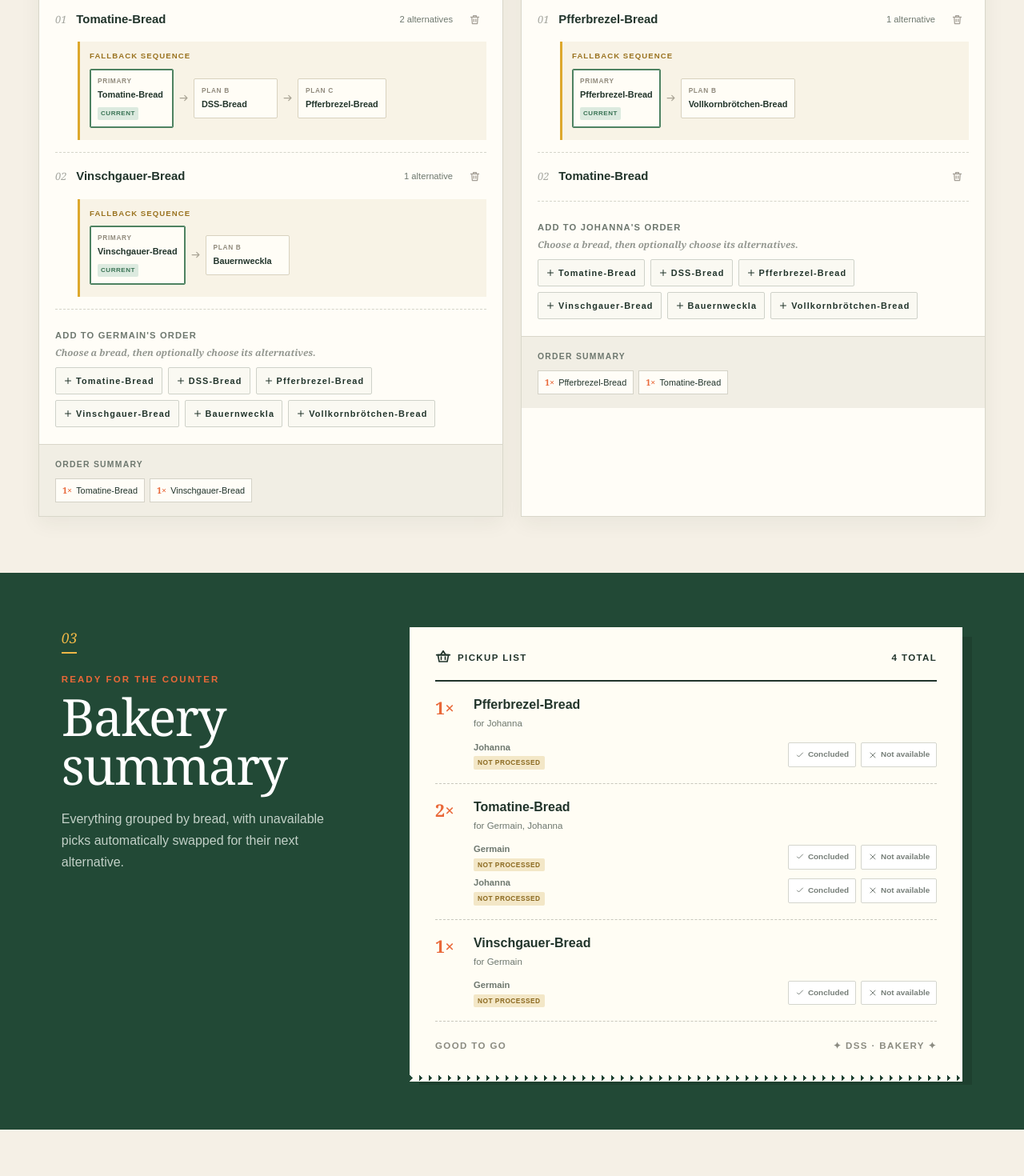
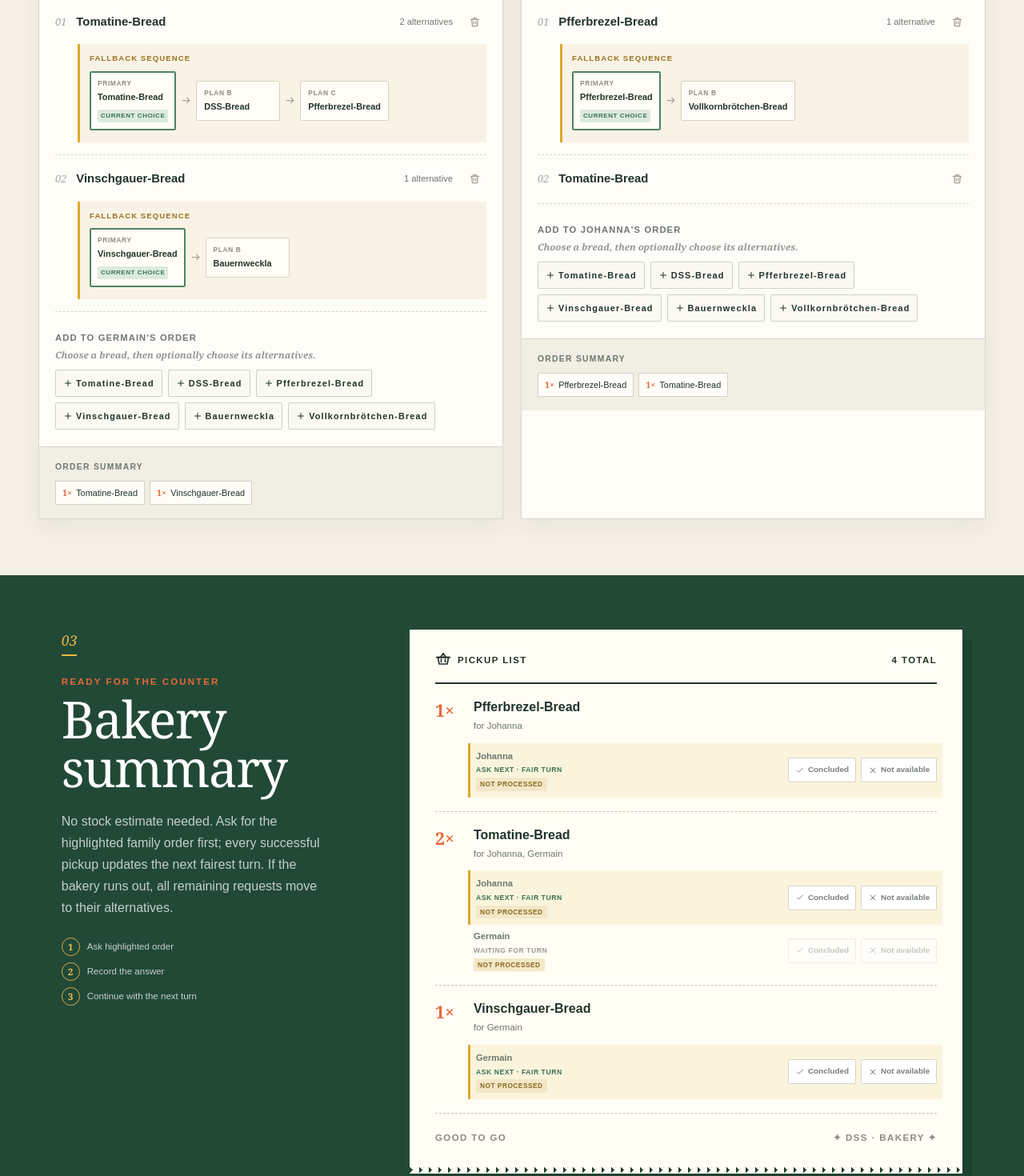
Before and after one commit to GermainGirndt/DSS-Broker, a Next.js app in the folder dss-broker/: page / in a window 1280 px wide. Shown: the part 880-2350 px from the top of the page at 80% size. Before the commit the page ends 2292 px from the top, so only its background shows below. Built offline with nearby package versions, Linux system fonts and the light colour scheme.

Commit message:
improve algorithm and style

```diff
--- a/dss-broker/app/globals.css
+++ b/dss-broker/app/globals.css
@@ -21,7 +21,7 @@ h1 { font-family:Georgia,serif; font-size:clamp(3.5rem,7vw,6rem); line-height:.8
 .number { color:var(--orange); font-family:Georgia,serif; font-style:italic; font-size:1.1rem; border-bottom:2px solid var(--orange); padding-bottom:4px; }
 h2 { margin:0; font-family:Georgia,serif; font-size:2.25rem; font-weight:500; letter-spacing:-.025em; }
 .product-bar { display:flex; gap:32px; align-items:center; background:var(--paper); border:1px solid var(--line); border-radius:3px; padding:22px; box-shadow:0 7px 24px rgba(42,51,43,.05); }
-.chips { display:flex; flex-wrap:wrap; gap:9px; flex:1; }
+.chips { display:flex; flex-wrap:wrap; align-items:flex-start; gap:12px; flex:1; }
 .chip { display:inline-flex; gap:8px; align-items:center; padding:7px 7px 7px 13px; border:1px solid #cfd2c9; border-radius:2px; background:#faf9f2; font-size:.82rem; font-weight:700; }
 .grain { color:var(--gold); }
 .chip>button { display:grid; place-items:center; width:26px; height:26px; margin-left:2px; border:0; border-left:1px solid #dedfd7; background:transparent; color:#a4a39c; }
@@ -47,7 +47,7 @@ h3 { margin:0; font-family:Georgia,serif; font-size:1.45rem; }
 .order-item { padding:15px 0; border-bottom:1px dashed #d5d5ca; }
 .item-main { display:flex; align-items:center; gap:12px; }
 .item-index { font-family:Georgia,serif; color:#a3a59e; font-style:italic; font-size:.8rem; }
-.item-name { flex:1; display:flex; justify-content:space-between; align-items:center; gap:8px; }
+.item-name { flex:1; display:flex; flex-wrap:wrap; justify-content:space-between; align-items:center; gap:5px 8px; }
 .item-name strong { font-size:.93rem; }
 .item-name small { color:var(--muted); font-size:.7rem; display:flex; align-items:center; gap:4px; }
 .item-name small svg { width:13px; }
@@ -64,8 +64,12 @@ h3 { margin:0; font-family:Georgia,serif; font-size:1.45rem; }
 .fallback-step small,.fallback-step strong { display:block; }
 .fallback-step small { color:#918b7d; font-size:.52rem; font-weight:900; letter-spacing:.08em; text-transform:uppercase; }
 .fallback-step strong { margin-top:3px; color:var(--ink); font-size:.68rem; }
-.fallback-step em { display:inline-block; margin-top:5px; padding:2px 4px; border-radius:2px; background:#dceadf; color:#387253; font-size:.5rem; font-style:normal; font-weight:900; letter-spacing:.07em; text-transform:uppercase; }
+.fallback-step em { display:inline-flex; align-items:center; gap:3px; margin-top:5px; padding:2px 4px; border-radius:2px; background:#dceadf; color:#387253; font-size:.5rem; font-style:normal; font-weight:900; letter-spacing:.07em; text-transform:uppercase; }
+.fallback-step em svg { width:10px; height:10px; }
 .fallback-step.step-current { border-color:#4e8261; box-shadow:inset 0 0 0 1px #4e8261; }
+.fallback-step.step-concluded { border-color:#367650; background:#e6f1e8; box-shadow:inset 0 0 0 1px #367650,0 3px 9px rgba(40,90,60,.12); }
+.fallback-step.step-concluded strong { color:#245f3d; }
+.fallback-step.step-concluded em { background:#367650; color:#fff; }
 .fallback-step.step-unavailable { background:#eeeae1; opacity:.66; }
 .fallback-step.step-unavailable strong { text-decoration:line-through; }
 .add-order { padding:17px 20px 21px; }
@@ -93,7 +97,10 @@ h3 { margin:0; font-family:Georgia,serif; font-size:1.45rem; }
 .summary-intro { max-width:410px; }
 .number.light { color:#efb747; border-color:#efb747; display:inline-block; margin-bottom:24px; }
 .summary-intro h2 { font-size:clamp(2.6rem,5vw,4.4rem); line-height:.95; }
-.summary-intro>p:last-child { color:#c2d0c7; line-height:1.7; margin-top:22px; }
+.summary-intro>p:not(.eyebrow) { color:#c2d0c7; line-height:1.7; margin-top:22px; }
+.counter-guide { display:flex; flex-direction:column; gap:8px; margin-top:24px; }
+.counter-guide span { display:flex; align-items:center; gap:9px; color:#c5d2ca; font-size:.72rem; }
+.counter-guide strong { display:grid; place-items:center; flex:0 0 auto; width:23px; height:23px; border:1px solid #d8ad45; border-radius:50%; color:#f2c451; font-family:Georgia,serif; }
 .receipt { background:#fffdf4; color:var(--ink); padding:28px 32px; box-shadow:12px 12px 0 rgba(0,0,0,.12); position:relative; }
 .receipt:after { content:""; position:absolute; left:0; right:0; bottom:-8px; height:9px; background:linear-gradient(135deg,transparent 6px,#fffdf4 0) 0 0/12px 100%,linear-gradient(45deg,transparent 6px,#fffdf4 0) 0 0/12px 100%; }
 .receipt-top,.receipt-bottom { display:flex; justify-content:space-between; align-items:center; font-size:.72rem; font-weight:900; letter-spacing:.12em; }
@@ -115,6 +122,8 @@ h3 { margin:0; font-family:Georgia,serif; font-size:1.45rem; }
 .summary-actions { display:flex; flex-direction:column; gap:6px; margin-top:12px; }
 .summary-action { display:grid; grid-template-columns:minmax(70px,1fr) auto auto; gap:6px; align-items:center; }
 .summary-action>span { color:var(--muted); font-size:.7rem; font-weight:700; }
+.summary-action .queue-position { display:block; margin:3px 0 0; color:#387253; font-size:.54rem; font-weight:900; letter-spacing:.06em; text-transform:uppercase; }
+.summary-action .queue-position.waiting { color:#989b95; }
 .summary-action em { display:block; width:max-content; margin-top:3px; padding:2px 5px; border-radius:2px; font-size:.52rem; font-style:normal; letter-spacing:.06em; text-transform:uppercase; }
 .summary-action em.pending { color:#8b691f; background:#f3e7c7; }
 .summary-action em.done { color:#387253; background:#dceadf; }
@@ -122,7 +131,16 @@ h3 { margin:0; font-family:Georgia,serif; font-size:1.45rem; }
 .summary-action button.success.active { color:#fff; border-color:#387253; background:#387253; }
 .summary-action button.success:not(.active):hover { color:#387253; border-color:#387253; }
 .summary-action button.danger:hover { color:#fff; border-color:#c75c3b; background:#c75c3b; }
+.summary-action button:disabled { cursor:not-allowed; opacity:.42; }
+.summary-action button.success.active:disabled { opacity:1; }
+.summary-action.next-turn { margin-inline:-7px; padding:8px 7px; border-left:3px solid var(--gold); background:#fbf4dc; }
 .summary-action svg { width:12px; height:12px; }
+.unfulfilled-list { margin-top:18px; padding:13px; border:1px solid #e1b8aa; background:#fff2ed; }
+.unfulfilled-list>strong { display:block; margin-bottom:8px; color:#a8462f; font-size:.65rem; letter-spacing:.09em; text-transform:uppercase; }
+.unfulfilled-list>div { display:flex; align-items:flex-start; gap:8px; padding:7px 0; border-top:1px dashed #dfc9c0; }
+.unfulfilled-list svg { flex:0 0 auto; width:14px; height:14px; color:#bd4e34; }
+.unfulfilled-list span { font-size:.7rem; font-weight:800; }
+.unfulfilled-list small { display:block; margin-top:2px; color:#8c756d; font-weight:400; }
 .receipt-bottom { margin-top:22px; color:#8b8b81; }
 .summary-empty { padding:28px; text-align:center; font-family:Georgia,serif; font-style:italic; color:var(--muted); }
 @media (max-width:800px) { .hero { align-items:flex-start; flex-wrap:wrap; padding-top:45px; }.today { width:100%; margin:8px 0 0 108px; align-self:auto; text-align:left; }.product-bar { align-items:stretch; flex-direction:column; }.inline-form { border-left:0; border-top:1px solid var(--line); padding:20px 0 0; }.family-heading { flex-wrap:wrap; }.person-form { width:100%; margin-left:0; }.person-form input { flex:1; }.order-grid { grid-template-columns:1fr; }.summary-section { grid-template-columns:1fr; }.receipt { padding:24px 20px; } }
--- a/dss-broker/app/page.tsx
+++ b/dss-broker/app/page.tsx
@@ -5,12 +5,11 @@ import type { OrderItem, Product } from "./interfaces";
 
 type ItemNode = OrderItem & { id: string; alternativeOrderItem: ItemNode | null };
 type FamilyOrder = { id: string; name: string; items: ItemNode[] };
-type SummaryItem = { personId: string; personName: string; item: ItemNode };
+type CatalogProduct = { name: string };
+type SummaryItem = { personId: string; personName: string; item: ItemNode; isNext?: boolean };
 type AlternativeDraft = { rootId: string; targetId: string; targetName: string; chain: string[] };
 type PickupHistoryEntry = {
-  personId: string;
-  itemId: string;
-  previousItem: ItemNode;
+  previousOrders: FamilyOrder[];
   previousUnavailableProducts: Set<string>;
   message: string;
 };
@@ -23,7 +22,7 @@ const item = (name: string, alternative: ItemNode | null = null): ItemNode => ({
   status: "Not Processed",
 });
 
-const starterProducts = [
+const starterProductNames = [
   "Tomatine-Bread",
   "DSS-Bread",
   "Pfferbrezel-Bread",
@@ -31,6 +30,8 @@ const starterProducts = [
   "Bauernweckla",
   "Vollkornbrötchen-Bread",
 ];
+
+const starterProducts: CatalogProduct[] = starterProductNames.map((name) => ({ name }));
 
 function starterOrders(): FamilyOrder[] {
   return [
@@ -66,6 +67,25 @@ function itemSequence(node: ItemNode) {
     current = current.alternativeOrderItem;
   }
   return sequence;
+}
+
+function stableTieBreaker(value: string) {
+  let hash = 2166136261;
+  for (let index = 0; index < value.length; index += 1) {
+    hash ^= value.charCodeAt(index);
+    hash = Math.imul(hash, 16777619);
+  }
+  return hash >>> 0;
+}
+
+function markProductUnavailable(node: ItemNode, productName: string): ItemNode {
+  return {
+    ...node,
+    status: node.product.name === productName && node.status !== "Concluded" ? "Non Available" : node.status,
+    alternativeOrderItem: node.alternativeOrderItem
+      ? markProductUnavailable(node.alternativeOrderItem, productName)
+      : null,
+  };
 }
 
 function tallyItems(items: ItemNode[]) {
@@ -115,29 +135,48 @@ export default function Home() {
       if (!current) return;
       grouped.set(current.product.name, [...(grouped.get(current.product.name) ?? []), { personId: person.id, personName: person.name, item: current }]);
     }));
-    return [...grouped.entries()].sort(([a], [b]) => a.localeCompare(b));
+    const fulfilledByPerson = new Map(orders.map((person) => [person.id, person.items.filter((root) => activeItem(root)?.status === "Concluded").length]));
+    const requestedByPerson = new Map(orders.map((person) => [person.id, person.items.length]));
+    const fairGroups: Array<[string, SummaryItem[]]> = [...grouped.entries()].map(([name, entries]) => {
+      const pending = entries.filter((entry) => entry.item.status !== "Concluded").sort((a, b) => {
+        const aRatio = (fulfilledByPerson.get(a.personId) ?? 0) / (requestedByPerson.get(a.personId) || 1);
+        const bRatio = (fulfilledByPerson.get(b.personId) ?? 0) / (requestedByPerson.get(b.personId) || 1);
+        if (aRatio !== bRatio) return aRatio - bRatio;
+        return stableTieBreaker(`${name}:${a.personId}:${a.item.id}`) - stableTieBreaker(`${name}:${b.personId}:${b.item.id}`);
+      });
+      const concluded = entries.filter((entry) => entry.item.status === "Concluded");
+      return [name, [...pending.map((entry, index) => ({ ...entry, isNext: index === 0 })), ...concluded]];
+    });
+    return fairGroups.sort(([a], [b]) => a.localeCompare(b));
   }, [orders]);
+
+  const unfulfilledOrders = orders.flatMap((person) => person.items
+    .filter((root) => !activeItem(root))
+    .map((root) => ({ personName: person.name, root })));
 
   const addProduct = () => {
     const name = newProduct.trim();
-    if (!name || products.some((entry) => entry.toLowerCase() === name.toLowerCase())) return;
-    setProducts((current) => [...current, name]);
+    if (!name || products.some((entry) => entry.name.toLowerCase() === name.toLowerCase())) return;
+    setProducts((current) => [...current, { name }]);
+    setPickupHistory([]);
     setNewProduct("");
   };
 
   const deleteProduct = (productName: string) => {
-    setProducts((current) => current.filter((name) => name !== productName));
+    setProducts((current) => current.filter((entry) => entry.name !== productName));
     setUnavailableProducts((current) => {
       const next = new Set(current);
       next.delete(productName);
       return next;
     });
+    setPickupHistory([]);
   };
 
   const addPerson = () => {
     const name = newPerson.trim();
     if (!name) return;
     setOrders((current) => [...current, { id: crypto.randomUUID(), name, items: [] }]);
+    setPickupHistory([]);
     setNewPerson("");
   };
 
@@ -156,11 +195,13 @@ export default function Home() {
         ? { ...person, items: [...person.items, nextItem] }
         : person));
       setAlternativeDrafts((current) => ({ ...current, [personId]: { rootId: nextItem.id, targetId: nextItem.id, targetName: productName, chain: [productName] } }));
+      setPickupHistory([]);
       return;
     }
 
     changeItem(personId, draft.targetId, (current) => ({ ...current, alternativeOrderItem: nextItem }));
     setAlternativeDrafts((current) => ({ ...current, [personId]: { ...draft, targetId: nextItem.id, targetName: productName, chain: [...draft.chain, productName] } }));
+    setPickupHistory([]);
   };
 
   const finishAlternatives = (personId: string) => {
@@ -176,14 +217,12 @@ export default function Home() {
       ? { ...person, items: person.items.filter((node) => node.id !== itemId) }
       : person));
     if (alternativeDrafts[personId]?.rootId === itemId) finishAlternatives(personId);
-    setPickupHistory((current) => current.filter((entry) => !(entry.personId === personId && entry.itemId === itemId)));
+    setPickupHistory([]);
   };
 
-  const rememberPickupAction = (entry: SummaryItem, message: string) => {
+  const rememberPickupAction = (message: string) => {
     setPickupHistory((current) => [...current, {
-      personId: entry.personId,
-      itemId: entry.item.id,
-      previousItem: entry.item,
+      previousOrders: orders,
       previousUnavailableProducts: new Set(unavailableProducts),
       message,
     }].slice(-20));
@@ -191,38 +230,27 @@ export default function Home() {
 
   const markConcluded = (entry: SummaryItem) => {
     if (entry.item.status === "Concluded") return;
-    rememberPickupAction(entry, `${entry.personName}’s ${entry.item.product.name} was marked concluded.`);
+    rememberPickupAction(`${entry.personName}’s ${entry.item.product.name} was marked concluded.`);
     changeItem(entry.personId, entry.item.id, (current) => ({ ...current, status: "Concluded" }));
   };
 
   const undoLastPickupAction = () => {
     const lastAction = pickupHistory[pickupHistory.length - 1];
     if (!lastAction) return;
-    changeItem(lastAction.personId, lastAction.itemId, () => lastAction.previousItem);
+    setOrders(lastAction.previousOrders);
     setUnavailableProducts(new Set(lastAction.previousUnavailableProducts));
     setPickupHistory((current) => current.slice(0, -1));
   };
 
   const markUnavailable = (entry: SummaryItem) => {
-    rememberPickupAction(entry, `${entry.personName}’s ${entry.item.product.name} was marked not available.`);
+    rememberPickupAction(`${entry.item.product.name} was marked unavailable; remaining orders moved to alternatives.`);
     const knownUnavailable = new Set(unavailableProducts).add(entry.item.product.name);
+    const nextOrders = orders.map((person) => ({
+      ...person,
+      items: person.items.map((node) => markProductUnavailable(node, entry.item.product.name)),
+    }));
     setUnavailableProducts(knownUnavailable);
-
-    const preparedAlternatives: string[] = [];
-    let alternative = entry.item.alternativeOrderItem;
-    while (alternative) {
-      if (!knownUnavailable.has(alternative.product.name)) preparedAlternatives.push(alternative.product.name);
-      alternative = alternative.alternativeOrderItem;
-    }
-    const availableProducts = products.filter((name) => !knownUnavailable.has(name));
-    const choices = preparedAlternatives.length > 0 ? preparedAlternatives : availableProducts;
-    const replacement = choices[Math.floor(Math.random() * choices.length)];
-
-    changeItem(entry.personId, entry.item.id, (current) => ({
-      ...current,
-      status: "Non Available",
-      alternativeOrderItem: replacement ? item(replacement) : null,
-    }));
+    setOrders(nextOrders);
   };
 
   return (
@@ -244,7 +272,7 @@ export default function Home() {
         </div>
         <div className="product-bar">
           <div className="chips">
-            {products.map((name) => <span className="chip" key={name}><span className="grain">✦</span><span>{name}</span><button onClick={() => deleteProduct(name)} aria-label={`Delete ${name} from available breads`} title="Delete available bread"><Icon name="x" /></button></span>)}
+            {products.map(({ name }) => <span className="chip" key={name}><span className="grain">✦</span><span>{name}</span><button onClick={() => deleteProduct(name)} aria-label={`Delete ${name} from available breads`} title="Delete available bread"><Icon name="x" /></button></span>)}
           </div>
           <form className="inline-form" onSubmit={(event) => { event.preventDefault(); addProduct(); }}>
             <label htmlFor="product">Add a bread</label>
@@ -273,7 +301,7 @@ export default function Home() {
               </div>
               <div className={`add-order ${alternativeDrafts[person.id] ? "choosing-alternative" : ""}`}>
                 {alternativeDrafts[person.id] ? <div className="alternative-prompt"><div><span>Choose an alternative for</span><strong>{alternativeDrafts[person.id].targetName}</strong><small>Click another bread to extend the fallback chain.</small></div><button onClick={() => finishAlternatives(person.id)}><Icon name="check" />Done with alternatives</button></div> : <><span>Add to {person.name}&apos;s order</span><small className="choice-hint">Choose a bread, then optionally choose its alternatives.</small></>}
-                <div className="bread-choices">{products.map((name) => { const alreadyInChain = alternativeDrafts[person.id]?.chain.includes(name); return <button key={name} disabled={alreadyInChain} onClick={() => chooseBread(person.id, name)}>{alternativeDrafts[person.id] ? <Icon name="arrow" /> : <Icon name="plus" />}{name}</button>; })}</div>
+                <div className="bread-choices">{products.map(({ name }) => { const alreadyInChain = alternativeDrafts[person.id]?.chain.includes(name); return <button key={name} disabled={alreadyInChain} onClick={() => chooseBread(person.id, name)}>{alternativeDrafts[person.id] ? <Icon name="arrow" /> : <Icon name="plus" />}{name}</button>; })}</div>
               </div>
               <div className="person-summary"><span>Order summary</span>{tallyItems(person.items).length > 0 ? <div>{tallyItems(person.items).map(([name, count]) => <span className="person-summary-item" key={name}><strong>{count}×</strong>{name}</span>)}</div> : <small>Nothing ordered yet</small>}</div>
             </article>
@@ -282,11 +310,12 @@ export default function Home() {
       </section>
 
       <section className="summary-section">
-        <div className="summary-intro"><span className="number light">03</span><p className="eyebrow">READY FOR THE COUNTER</p><h2>Bakery summary</h2><p>Everything grouped by bread, with unavailable picks automatically swapped for their next alternative.</p></div>
+        <div className="summary-intro"><span className="number light">03</span><p className="eyebrow">READY FOR THE COUNTER</p><h2>Bakery summary</h2><p>No stock estimate needed. Ask for the highlighted family order first; every successful pickup updates the next fairest turn. If the bakery runs out, all remaining requests move to their alternatives.</p><div className="counter-guide"><span><strong>1</strong>Ask highlighted order</span><span><strong>2</strong>Record the answer</span><span><strong>3</strong>Continue with the next turn</span></div></div>
         <div className="receipt">
           <div className="receipt-top"><div><Icon name="basket" /><span>PICKUP LIST</span></div><strong>{summary.reduce((sum, [, names]) => sum + names.length, 0)} TOTAL</strong></div>
           {pickupHistory.length > 0 && <div className="undo-notice" role="status" aria-live="polite"><div><Icon name="undo" /><span><strong>Last action</strong>{pickupHistory[pickupHistory.length - 1].message}</span></div><button onClick={undoLastPickupAction}><Icon name="undo" />Undo{pickupHistory.length > 1 && <small>{pickupHistory.length} steps</small>}</button></div>}
-          {summary.map(([name, entries]) => <div className="summary-row" key={name}><span className="quantity">{entries.length}×</span><div className="summary-product"><strong>{name}</strong><small>for {entries.map((entry) => entry.personName).join(", ")}</small><div className="summary-actions">{entries.map((entry) => <div className="summary-action" key={entry.item.id}><span>{entry.personName}<em className={entry.item.status === "Concluded" ? "done" : "pending"}>{entry.item.status}</em></span><button className={`success ${entry.item.status === "Concluded" ? "active" : ""}`} onClick={() => markConcluded(entry)}><Icon name="check" />Concluded</button><button className="danger" onClick={() => markUnavailable(entry)}><Icon name="x" />Not available</button></div>)}</div></div></div>)}
+          {summary.map(([name, entries]) => <div className="summary-row" key={name}><span className="quantity">{entries.length}×</span><div className="summary-product"><strong>{name}</strong><small>for {entries.map((entry) => entry.personName).join(", ")}</small><div className="summary-actions">{entries.map((entry) => { const concluded = entry.item.status === "Concluded"; return <div className={`summary-action ${entry.isNext ? "next-turn" : ""}`} key={entry.item.id}><span>{entry.personName}{entry.isNext && <small className="queue-position">Ask next · fair turn</small>}{!entry.isNext && !concluded && <small className="queue-position waiting">Waiting for turn</small>}<em className={concluded ? "done" : "pending"}>{entry.item.status}</em></span><button disabled={!entry.isNext} className={`success ${concluded ? "active" : ""}`} onClick={() => markConcluded(entry)}><Icon name="check" />Concluded</button><button disabled={!entry.isNext} className="danger" onClick={() => markUnavailable(entry)}><Icon name="x" />Not available</button></div>; })}</div></div></div>)}
+          {unfulfilledOrders.length > 0 && <div className="unfulfilled-list"><strong>No alternative remaining</strong>{unfulfilledOrders.map(({ personName, root }) => <div key={root.id}><Icon name="x" /><span>{personName}<small>{root.product.name} and every chosen alternative were unavailable</small></span></div>)}</div>}
           {summary.length === 0 && <p className="summary-empty">Your basket is empty.</p>}
           <div className="receipt-bottom"><span>GOOD TO GO</span><span>✦ DSS · BAKERY ✦</span></div>
         </div>
@@ -302,7 +331,7 @@ function OrderRow({ node, index, onDelete }: { node: ItemNode; index: number; on
   return (
     <div className={`order-item ${node.status === "Non Available" ? "unavailable" : ""}`}>
       <div className="item-main"><span className="item-index">{String(index).padStart(2, "0")}</span><div className="item-name"><strong>{node.product.name}</strong>{sequence.length > 1 && <small>{sequence.length - 1} alternative{sequence.length > 2 ? "s" : ""}</small>}</div>{onDelete && <button className="delete-item" onClick={onDelete} aria-label={`Delete ${node.product.name}`} title="Delete order item"><Icon name="trash" /></button>}</div>
-      {sequence.length > 1 && <div className="fallback-route"><span>Fallback sequence</span><div className="fallback-steps">{sequence.map((choice, choiceIndex) => <div className="fallback-step-wrap" key={choice.id}>{choiceIndex > 0 && <Icon name="arrow" />}<span className={`fallback-step ${choice.status === "Non Available" ? "step-unavailable" : ""} ${effectiveItem?.id === choice.id ? "step-current" : ""}`}><small>{choiceIndex === 0 ? "Primary" : `Plan ${String.fromCharCode(65 + choiceIndex)}`}</small><strong>{choice.product.name}</strong>{effectiveItem?.id === choice.id && <em>Current</em>}</span></div>)}</div></div>}
+      {sequence.length > 1 && <div className="fallback-route"><span>Fallback sequence</span><div className="fallback-steps">{sequence.map((choice, choiceIndex) => { const isCurrent = effectiveItem?.id === choice.id; const isConcluded = choice.status === "Concluded"; return <div className="fallback-step-wrap" key={choice.id}>{choiceIndex > 0 && <Icon name="arrow" />}<span className={`fallback-step ${choice.status === "Non Available" ? "step-unavailable" : ""} ${isCurrent ? "step-current" : ""} ${isConcluded ? "step-concluded" : ""}`}><small>{choiceIndex === 0 ? "Primary" : `Plan ${String.fromCharCode(65 + choiceIndex)}`}</small><strong>{choice.product.name}</strong>{isConcluded ? <em><Icon name="check" />Picked up</em> : isCurrent && <em>Current choice</em>}</span></div>; })}</div></div>}
     </div>
   );
 }
```
